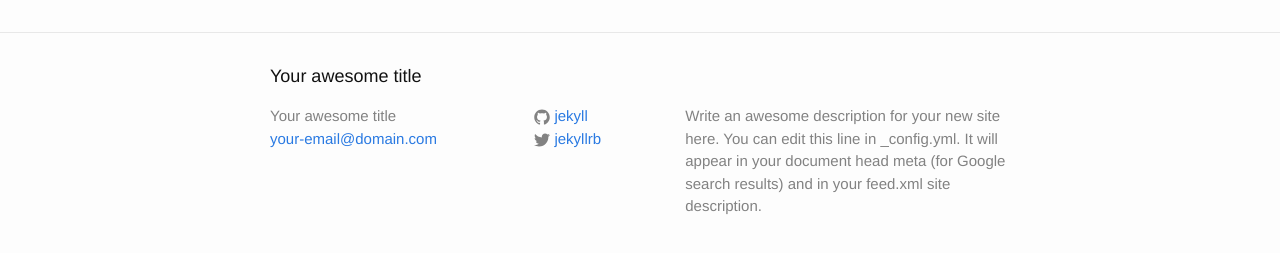
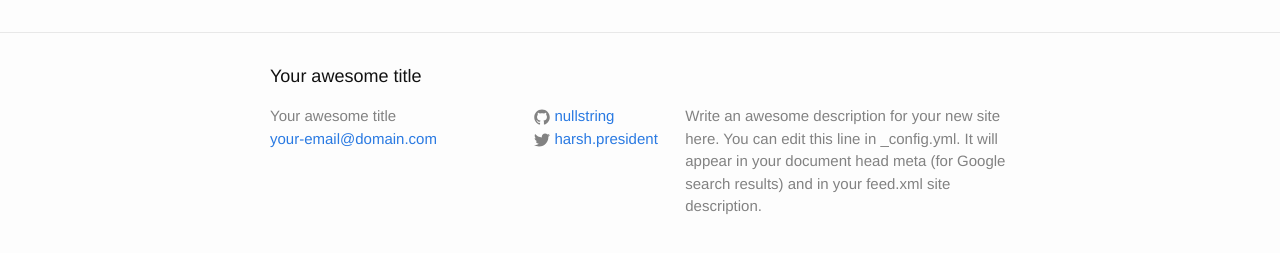
Before and after one commit to nullstring/nullstring.github.io, a Jekyll site: the page built from index.html, in a window 1280 px wide. Shown: the part 264-517 px from the top of the page. Built offline with Jekyll 4.4.1, drawn with Linux system fonts in a browser that asks for light colours.

Commit message:
Update the theme to minimal

```diff
--- a/_config.yml
+++ b/_config.yml
@@ -14,8 +14,9 @@ description: > # this means to ignore newlines until "baseurl:"
   Google search results) and in your feed.xml site description.
 baseurl: "" # the subpath of your site, e.g. /blog
 url: "http://yourdomain.com" # the base hostname & protocol for your site
-twitter_username: jekyllrb
-github_username:  jekyll
+twitter_username: harsh.president
+github_username:  nullstring
 
 # Build settings
 markdown: kramdown
+theme: minimal
```
